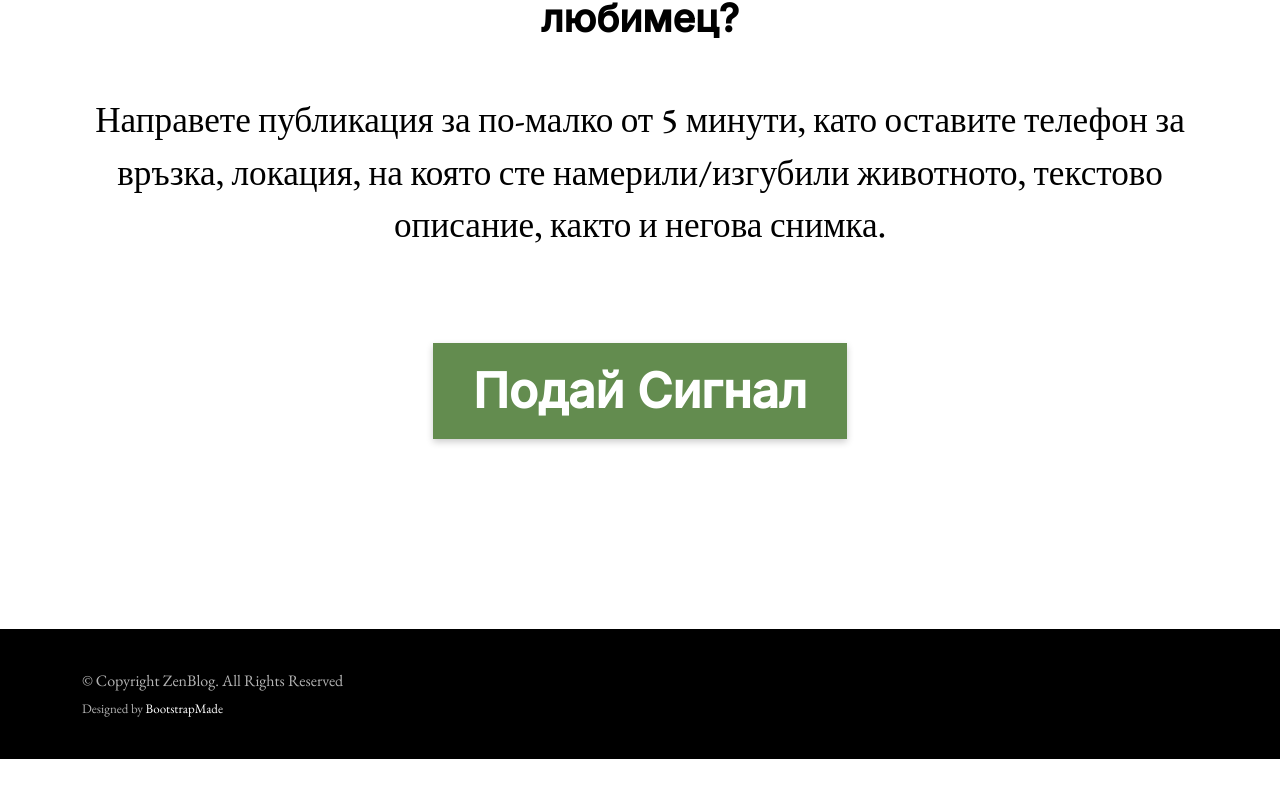
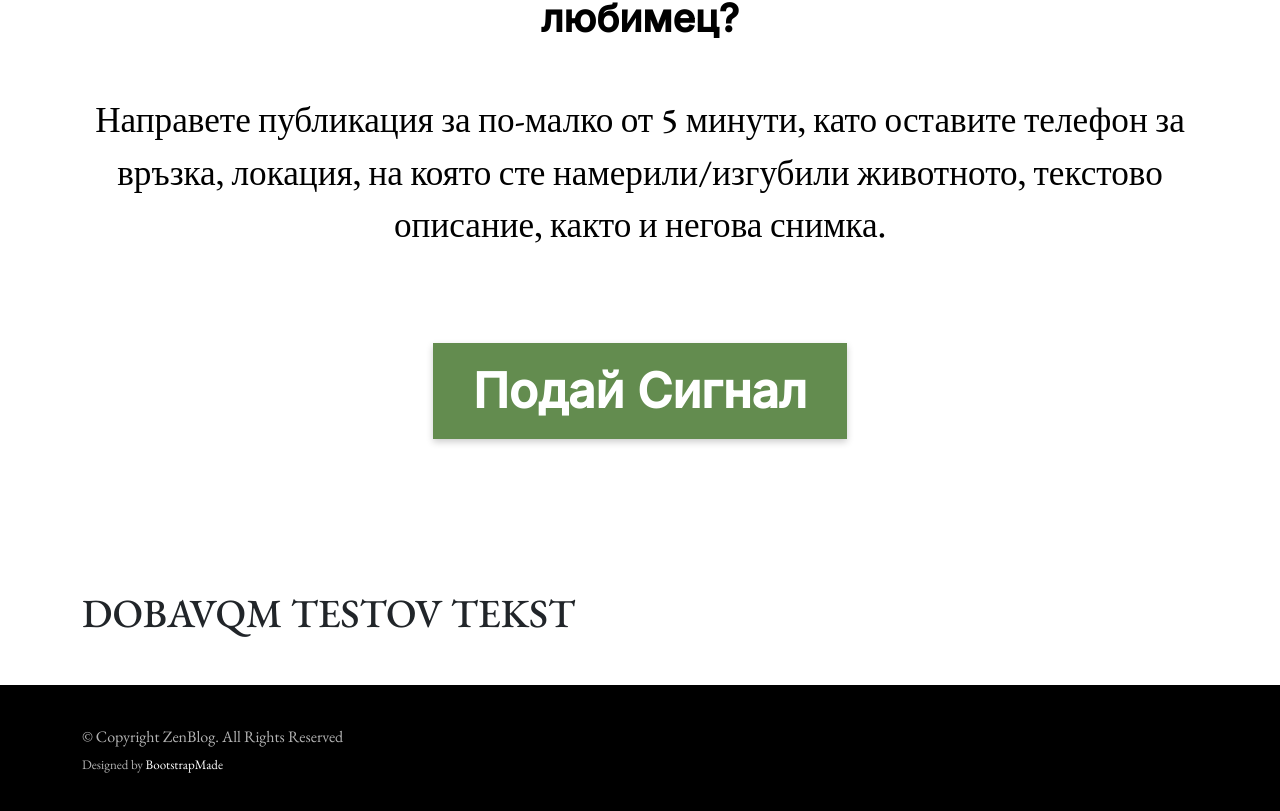
Before and after one commit to F0xyBG/PetFinder, a plain HTML site: page FrontEnd/index.html in a window 1280 px wide. Shown: the part 1552-2363 px from the top of the page. Before the commit the page ends 2311 px from the top, so only its background shows below. Drawn offline with nearby package versions, Linux system fonts and the light colour scheme; no server answers; a web font is replaced by a local one.

Commit message:
testText

```diff
--- a/FrontEnd/index.html
+++ b/FrontEnd/index.html
@@ -160,6 +160,8 @@
               </div>
             </div>
 
+            <h1>DOBAVQM TESTOV TEKST</h1>
+
 
                       </div>
                   </div>
```
